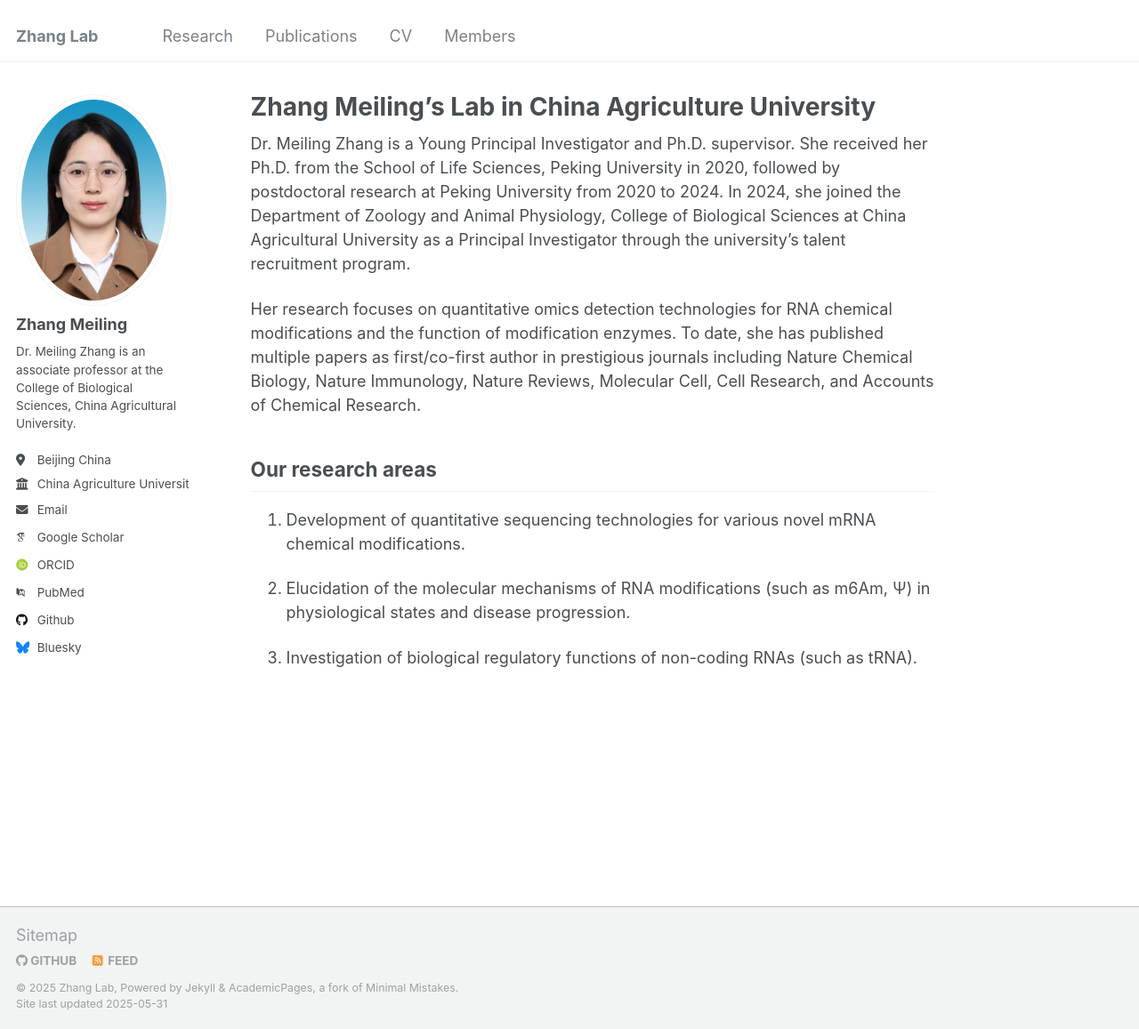
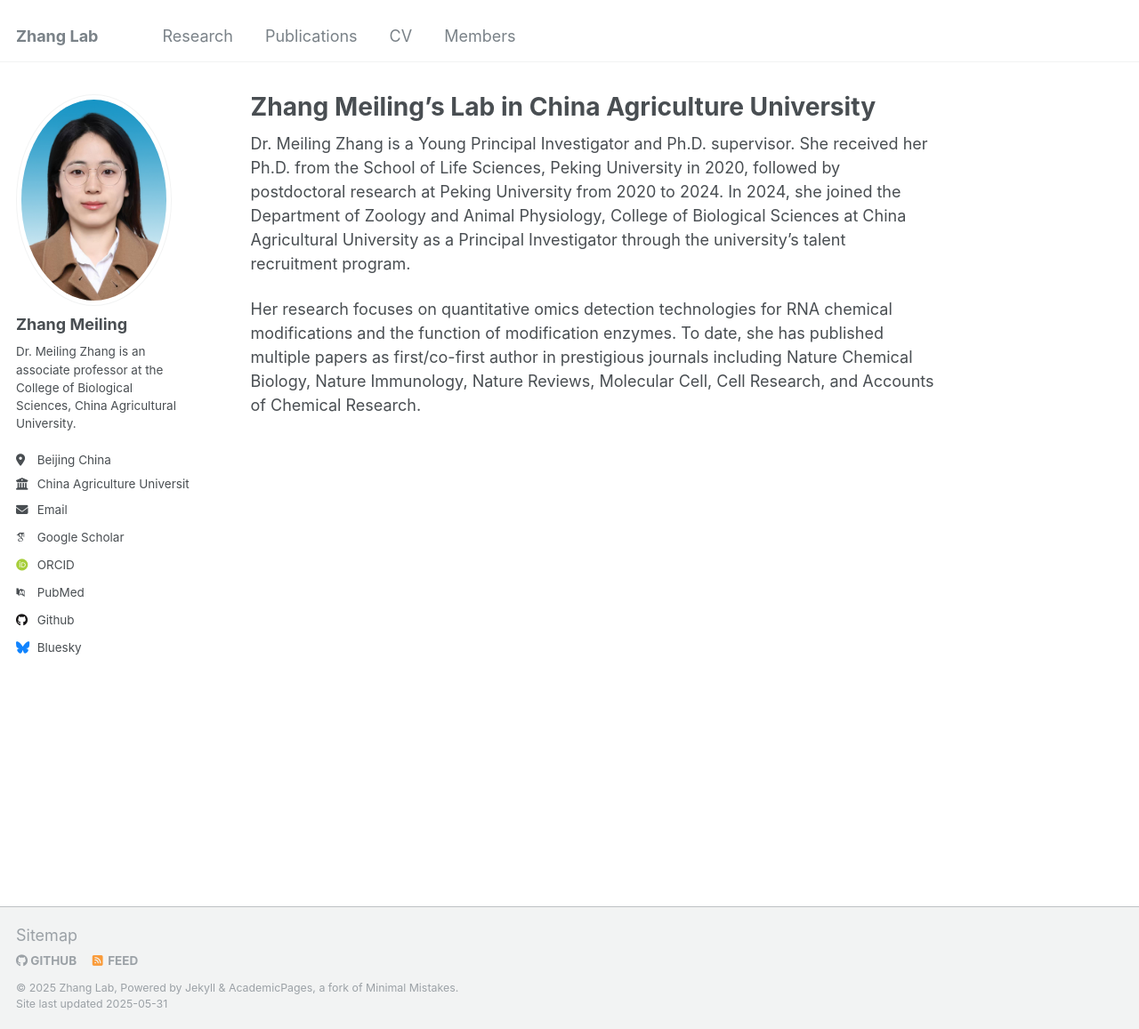
Before and after one commit to Hui50138/ZhangMeiling-Lab, a Jekyll site: the page built from _pages/about.md, in a window 1280 px wide and 1157 px high. Shown: the whole window at 89% size. Built offline with Jekyll 4.4.1, drawn with Linux system fonts in a browser that asks for light colours; some web fonts are replaced.

Commit message:
Update about.md

```diff
--- a/_pages/about.md
+++ b/_pages/about.md
@@ -12,13 +12,4 @@ redirect_from:
 Dr. Meiling Zhang is a Young Principal Investigator and Ph.D. supervisor. She received her Ph.D. from the School of Life Sciences, Peking University in 2020, followed by postdoctoral research at Peking University from 2020 to 2024. In 2024, she joined the Department of Zoology and Animal Physiology, College of Biological Sciences at China Agricultural University as a Principal Investigator through the university's talent recruitment program.
 
 
-
 Her research focuses on quantitative omics detection technologies for RNA chemical modifications and the function of modification enzymes. To date, she has published multiple papers as first/co-first author in prestigious journals including Nature Chemical Biology, Nature Immunology, Nature Reviews, Molecular Cell, Cell Research, and Accounts of Chemical Research.
-
-
-## Our research areas
-1. Development of quantitative sequencing technologies for various novel mRNA chemical modifications.
-
-2. Elucidation of the molecular mechanisms of RNA modifications (such as m6Am, Ψ) in physiological states and disease progression.
-
-3. Investigation of biological regulatory functions of non-coding RNAs (such as tRNA).
```
